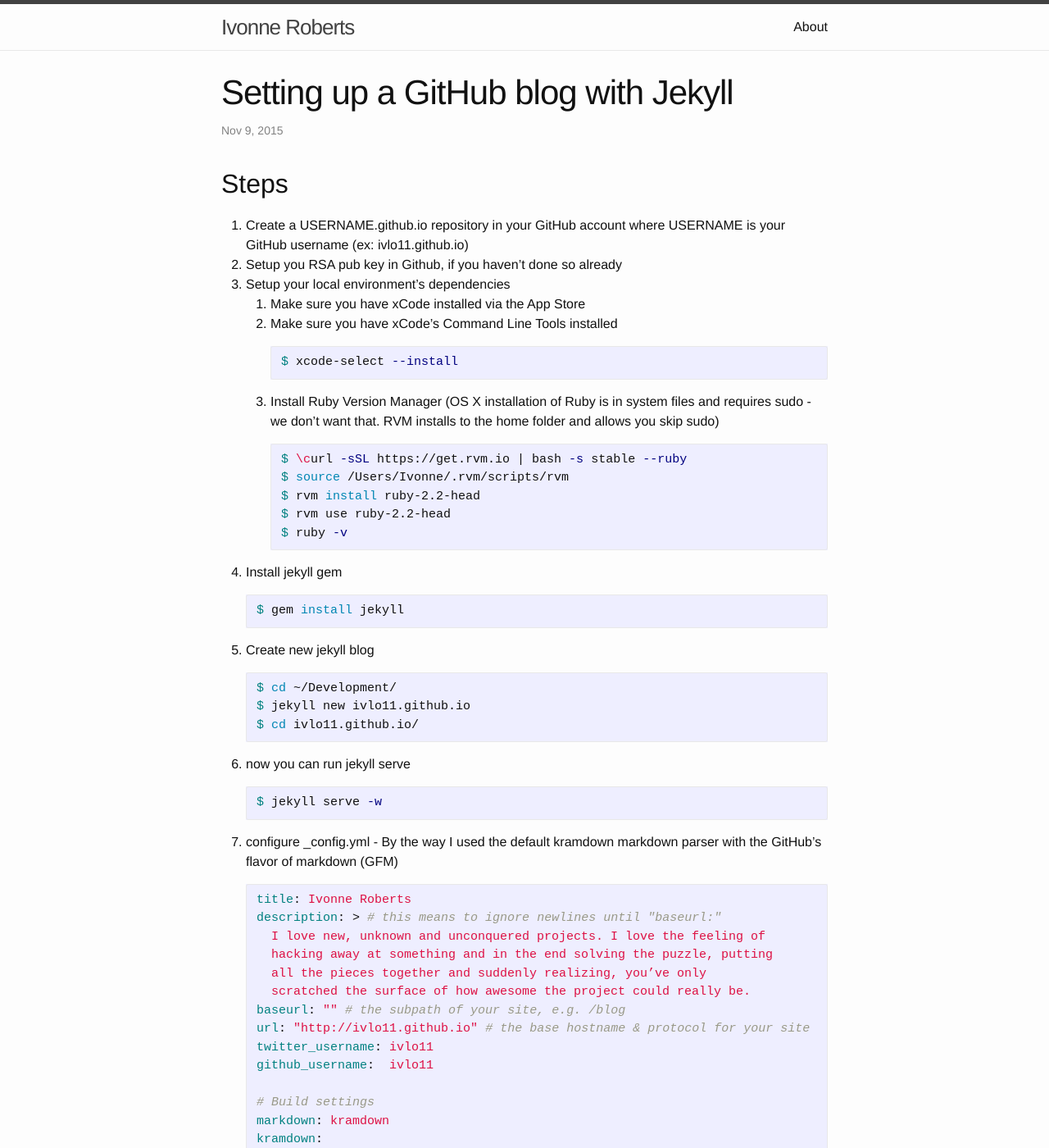
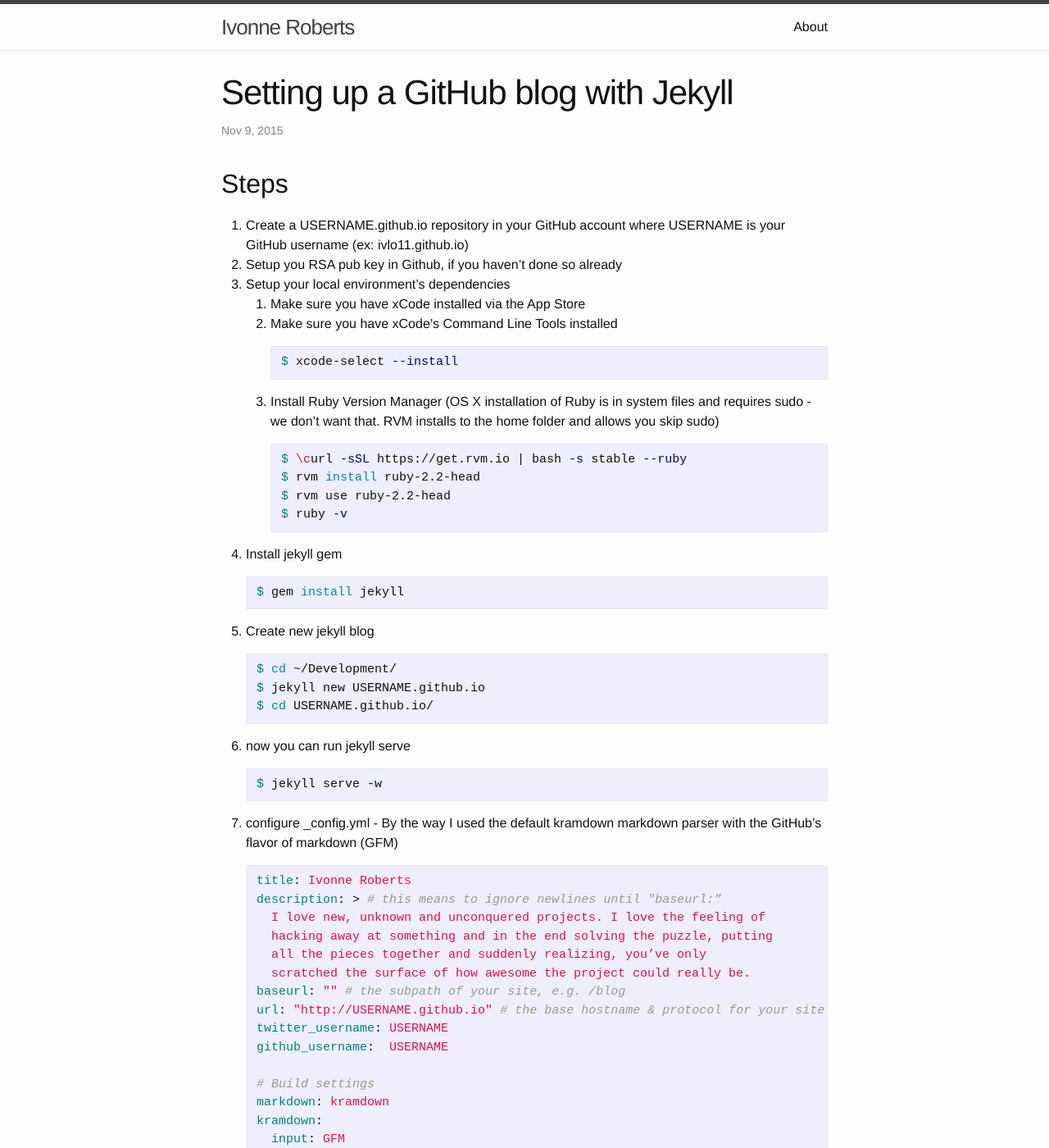
Before and after one commit to ivlo11/ivlo11.github.io, a Jekyll site: the page built from _posts/2015-11-08-setup-github-blog-with-jekyll.markdown, in a window 1280 px wide and 1400 px high. Shown: the whole window at 82% size. Built offline with Jekyll 4.4.1, drawn with Linux system fonts in a browser that asks for light colours.

Commit message:
clean up post

````diff
--- a/_posts/2015-11-08-setup-github-blog-with-jekyll.markdown
+++ b/_posts/2015-11-08-setup-github-blog-with-jekyll.markdown
@@ -19,7 +19,6 @@ categories: jekyll github
 
       ```bash
       $ \curl -sSL https://get.rvm.io | bash -s stable --ruby
-      $ source /Users/Ivonne/.rvm/scripts/rvm
       $ rvm install ruby-2.2-head
       $ rvm use ruby-2.2-head
       $ ruby -v
@@ -36,8 +35,8 @@ categories: jekyll github
 
    ```bash
    $ cd ~/Development/
-   $ jekyll new ivlo11.github.io
-   $ cd ivlo11.github.io/
+   $ jekyll new USERNAME.github.io
+   $ cd USERNAME.github.io/
    ```
 
 7. now you can run jekyll serve
@@ -56,9 +55,9 @@ categories: jekyll github
      all the pieces together and suddenly realizing, you’ve only
      scratched the surface of how awesome the project could really be.
    baseurl: "" # the subpath of your site, e.g. /blog
-   url: "http://ivlo11.github.io" # the base hostname & protocol for your site
-   twitter_username: ivlo11
-   github_username:  ivlo11
+   url: "http://USERNAME.github.io" # the base hostname & protocol for your site
+   twitter_username: USERNAME
+   github_username:  USERNAME
 
    # Build settings
    markdown: kramdown
````
Also changed, not shown: other parts of _posts/2015-11-08-setup-github-blog-with-jekyll.markdown (+1 -1 lines).
